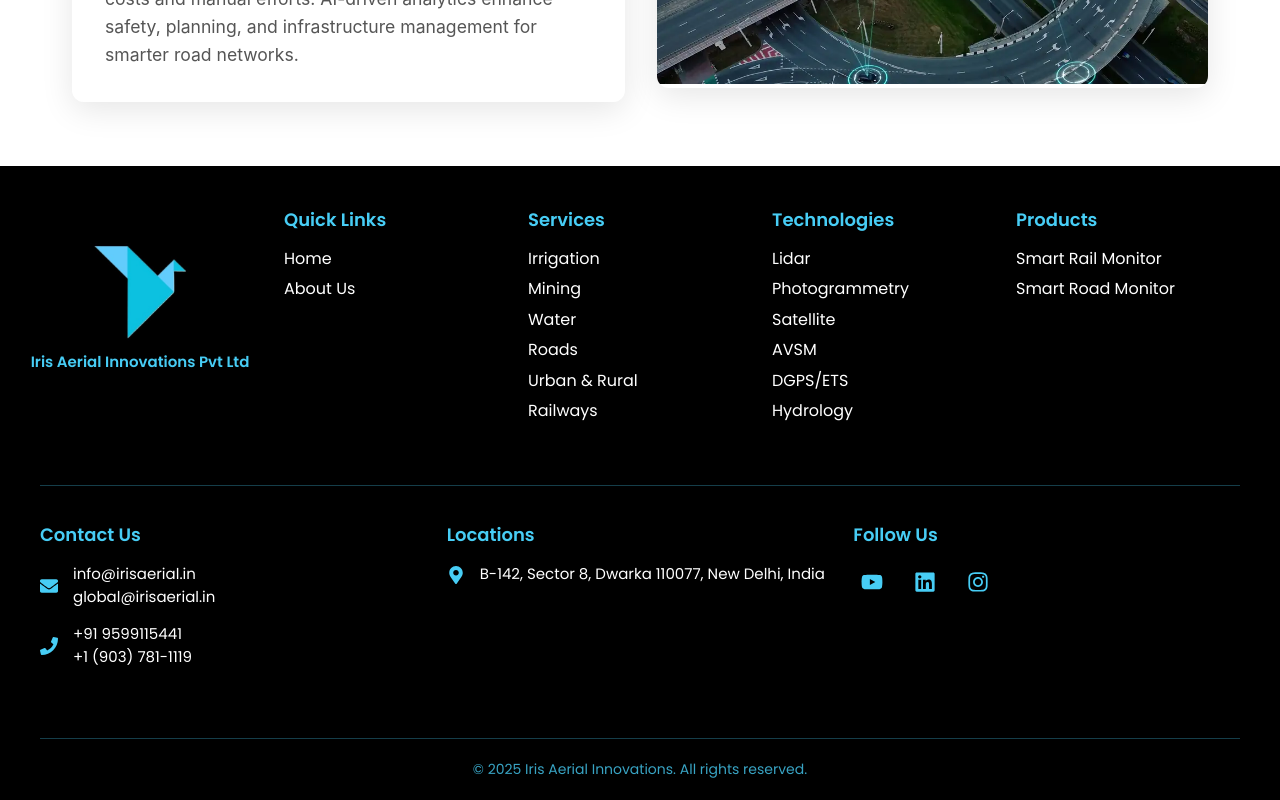
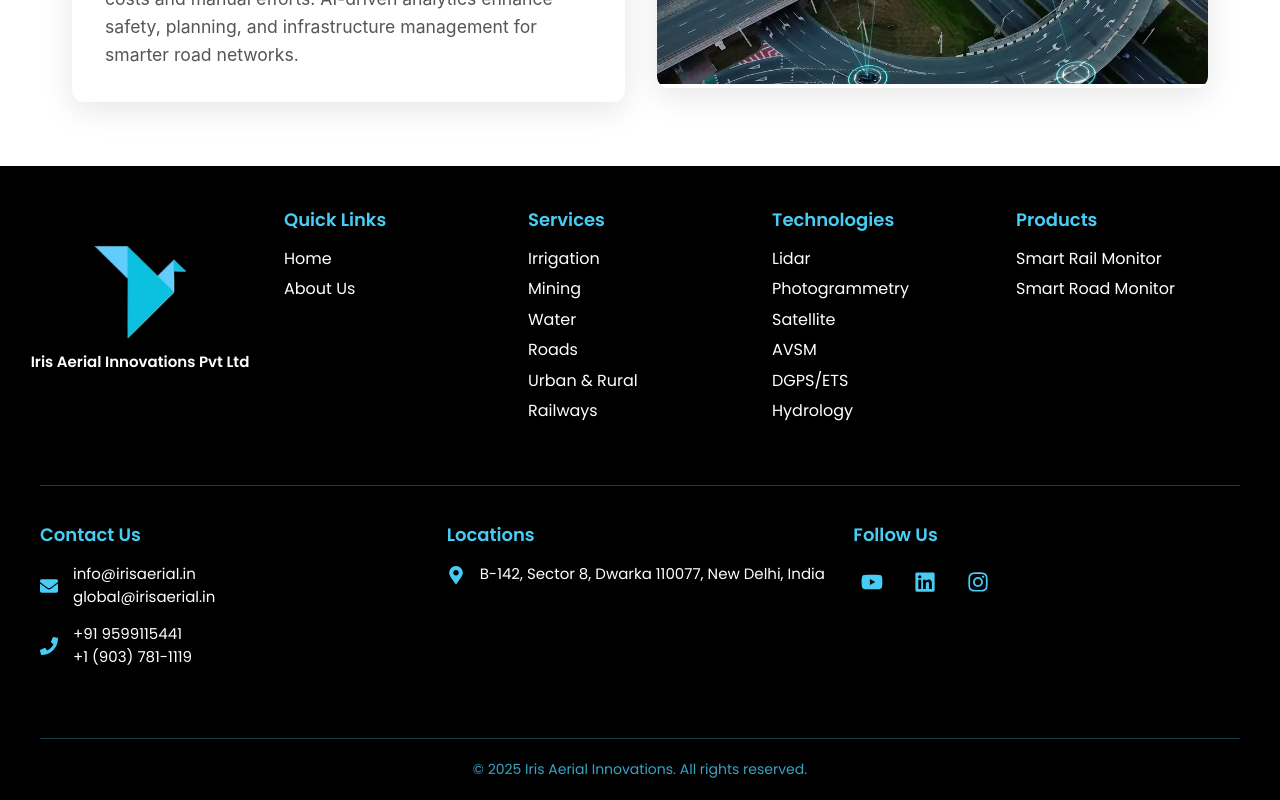
Before and after one commit to deepak05kr18/Iris, a React (Create React App) app: page /products in a window 1280 px wide. Shown: the part 1414-2214 px from the top of the page. Built offline with nearby package versions, Linux system fonts and the light colour scheme.

Commit message:
31may commit

```diff
--- a/src/styles/Footer.css
+++ b/src/styles/Footer.css
@@ -88,7 +88,7 @@
 .iris-text {
   font-size: 15px;
   font-weight: 700;
-  color: #47cdf5;
+  color: #ffffff;
   line-height: 1;
   white-space: nowrap;
   text-transform: none;
```
